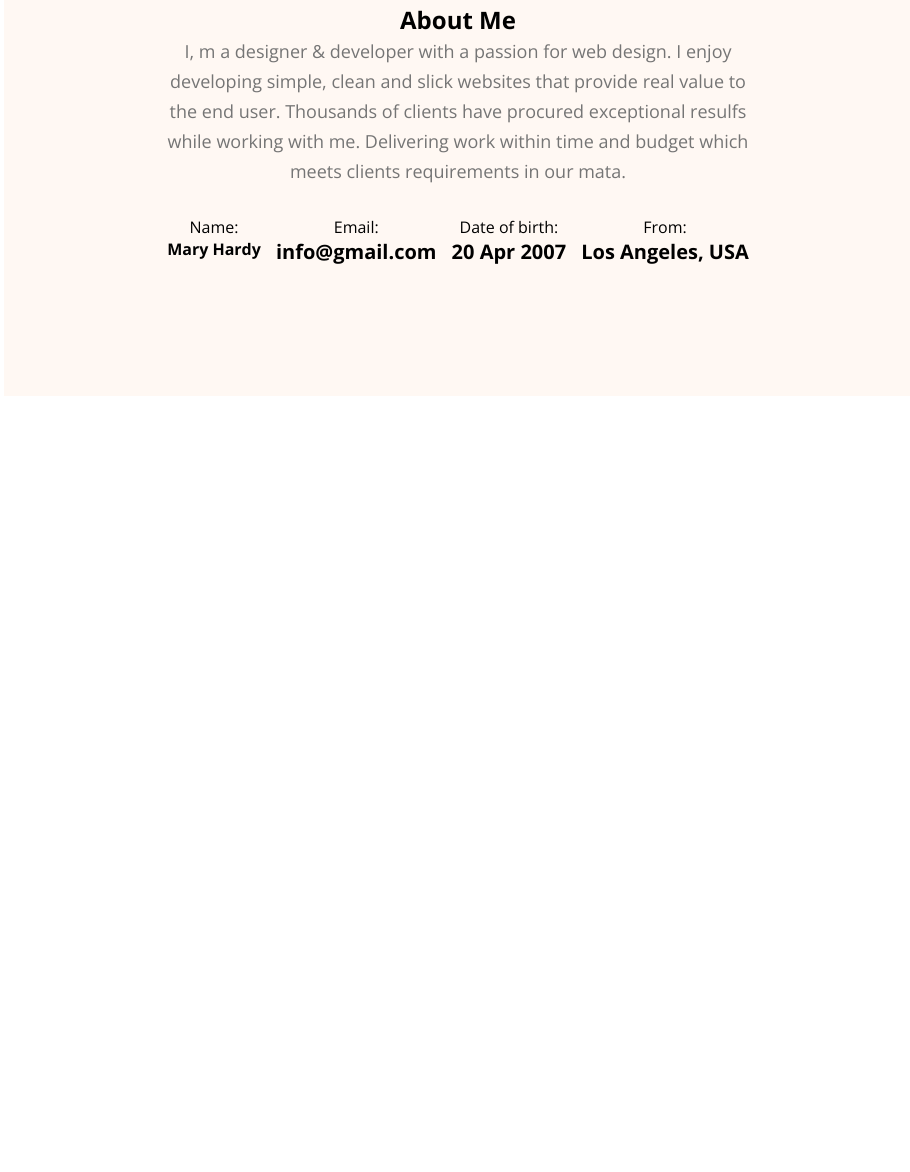
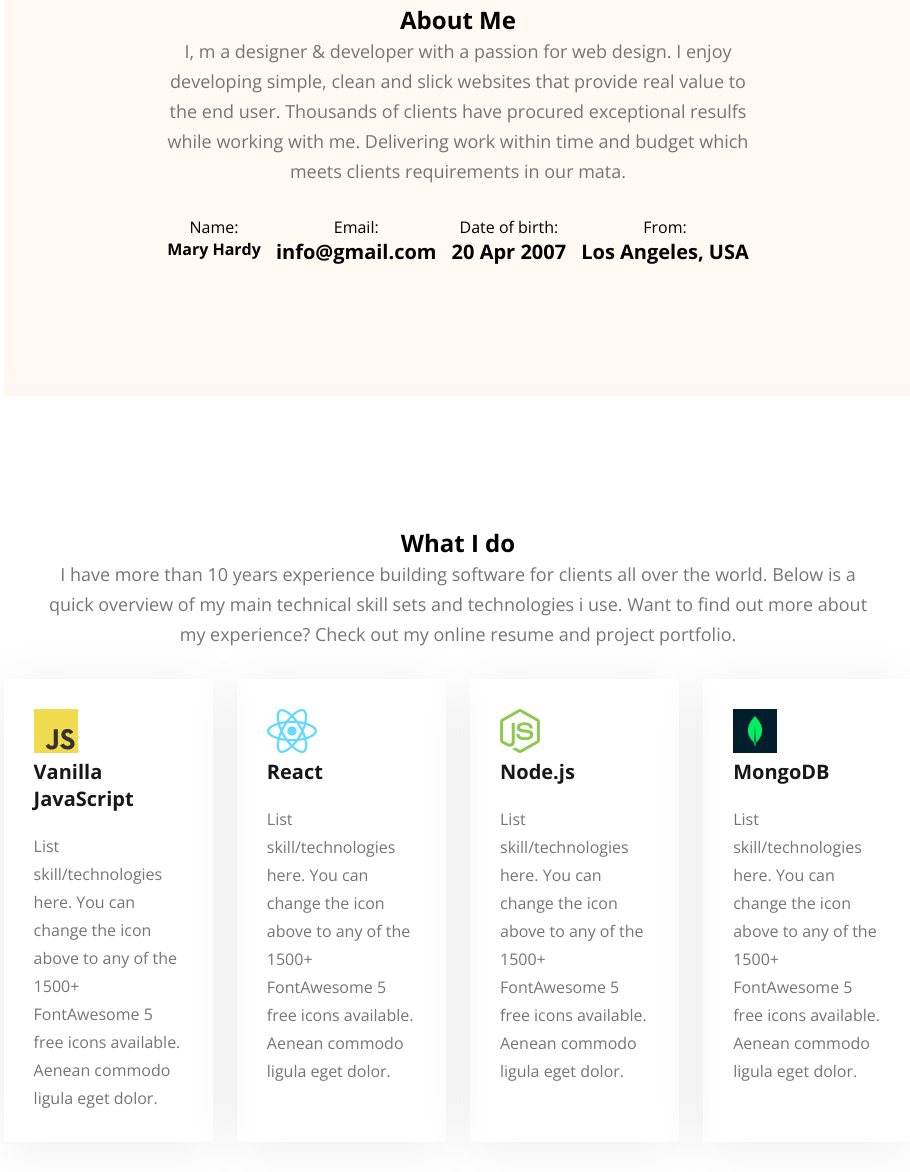
Before and after one commit to syedbijoy062cst/hero-dev-code-portfolio-5, a plain HTML site: page index.html in a window 1280 px wide. Shown: the part 1092-2264 px from the top of the page, without its empty margins (182-1092 px from the left). Before the commit the page ends 1488 px from the top, so only its background shows below. Drawn offline with nearby package versions, Linux system fonts and the light colour scheme.

Commit message:
box model and card push

```diff
--- a/index.html
+++ b/index.html
@@ -67,5 +67,36 @@
             </div>
         </div>
     </section>
+    <section id="skills">
+        <div class="skills-contener">
+            <div class="section-heading">
+                <h2>What I do</h2>
+                <p>I have more than 10 years experience building software for clients all over the world. Below is a quick overview of my main technical skill sets and technologies i use. Want to find out more about my experience? Check out my online resume and project portfolio.</p>
+            </div>
+
+            <div class="skills-box">
+                <div class="skills-card">
+                    <img src="images/icons/js.png" alt="">
+                    <h3>Vanilla JavaScript</h3>
+                    <p>List skill/technologies here. You can change the icon above to any of the 1500+ FontAwesome 5 free icons available. Aenean commodo ligula eget dolor.</p>
+                </div>
+                <div class="skills-card">
+                    <img src="images/icons/react.png" alt="">
+                    <h3>React</h3>
+                    <p>List skill/technologies here. You can change the icon above to any of the 1500+ FontAwesome 5 free icons available. Aenean commodo ligula eget dolor.</p>
+                </div>
+                <div class="skills-card">
+                    <img src="images/icons/nodejs.png" alt="">
+                    <h3>Node.js</h3>
+                    <p>List skill/technologies here. You can change the icon above to any of the 1500+ FontAwesome 5 free icons available. Aenean commodo ligula eget dolor.</p>
+                </div>
+                <div class="skills-card">
+                    <img src="images/icons/mongo.png" alt="">
+                    <h3>MongoDB</h3>
+                    <p>List skill/technologies here. You can change the icon above to any of the 1500+ FontAwesome 5 free icons available. Aenean commodo ligula eget dolor.</p>
+                </div>
+            </div>
+        </div>
+    </section>
 </body>
 </html>
--- a/styles.css/portfolio.css
+++ b/styles.css/portfolio.css
@@ -29,6 +29,8 @@
 .section-heading{
     max-width: 827px;
     text-align: center;
+    margin: 0 auto;
+
 }
 
 .section-heading h4{
@@ -153,3 +155,41 @@ nav .menu a{
 #about .about-contener .info  h4{
     font-size: 20px;
 }
+
+#skills{
+    padding-top: 130px;
+}
+
+#skills .skills-contener{
+    width: 71%;
+    max-width: 1140px;
+    margin: 0 auto;
+
+}
+
+#skills .skills-contener .skills-box{
+    display: flex;
+    gap: 24px;
+}
+.skills-box .skills-card{
+    padding: 30px;
+    /* border: 1px solid #523737; */
+    box-shadow: 0 6px 50px 0 #00000012;
+    max-width: 247px;
+
+}
+.skills-card{
+    max-width: 44px;
+    margin-bottom: 30px;
+
+}
+.skills-card h3{
+    font-size: 20px;
+    color: #181818;
+    margin-bottom: 20px;
+}
+.skills-card p{
+    font-size: 16px;
+    color: #757575;
+    line-height: 28px;
+}
```
